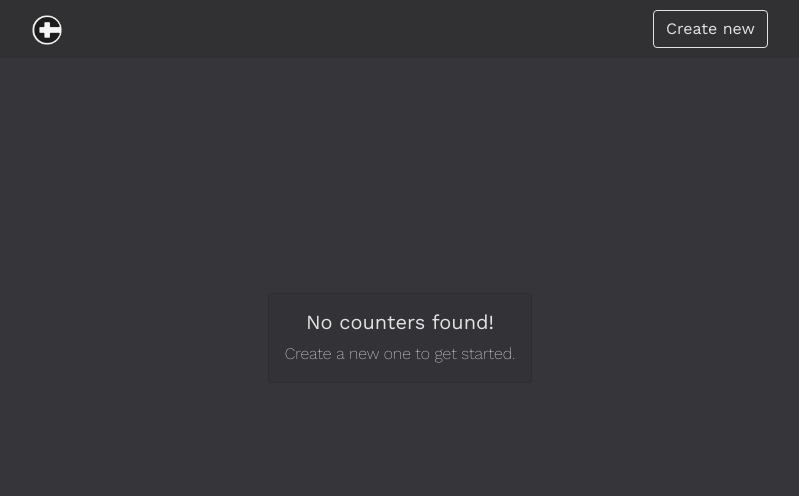
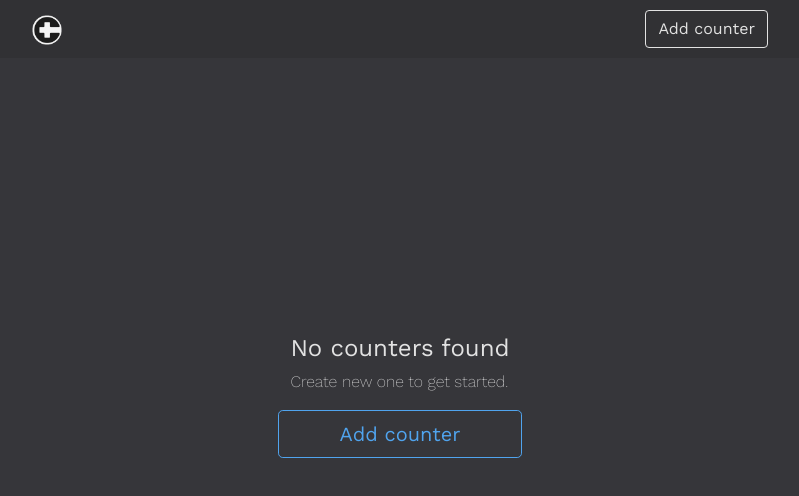
Before and after one commit to jeppelind/counter, a React (Create React App) app: page / in a window 1280 px wide. Shown: the top 496 px of the page, without its empty margins (240-1039 px from the left). Built offline with nearby package versions, Linux system fonts and the light colour scheme; some icons are missing; the HTML template or start-up script is replaced by a standard one.

Commit message:
Add create button to no counters view

```diff
--- a/package.json
+++ b/package.json
@@ -12,6 +12,7 @@
     "react-beautiful-dnd": "^13.1.0",
     "react-bootstrap": "^2.1.2",
     "react-dom": "^17.0.2",
+    "react-icons": "^4.11.0",
     "react-redux": "^7.2.6",
     "react-scripts": "5.0.0",
     "sass": "^1.49.9",
@@ -46,7 +47,7 @@
     "@types/jest": "^27.4.1",
     "@types/node": "^16.11.26",
     "@types/react": "^17.0.39",
-    "@types/react-dom": "^17.0.11",
-    "@types/react-beautiful-dnd": "^13.1.2"
+    "@types/react-beautiful-dnd": "^13.1.2",
+    "@types/react-dom": "^17.0.11"
   }
 }
--- a/src/features/counter/Counter.scss
+++ b/src/features/counter/Counter.scss
@@ -32,6 +32,14 @@ $colors: ('red': $red, 'blue': $blue, 'green': $green, 'yellow': $yellow,
   height: 70vh;
   align-items: center;
   width: fit-content;
+}
+.no-counters-parent .items {
+  flex-direction: column;
+  align-items: center;
+}
+.no-counters-parent .icon {
+  font-size: 6rem;
+  margin-bottom: 20px;
 }
 
 .counter-parent {
--- a/src/features/counter/Counters.tsx
+++ b/src/features/counter/Counters.tsx
@@ -1,16 +1,19 @@
 import React, { useState } from 'react';
-import { Card, Container } from 'react-bootstrap';
+import { Button, Container, Row } from 'react-bootstrap';
 import { DragDropContext, Droppable, DropResult } from 'react-beautiful-dnd';
+import { FaCircleInfo } from 'react-icons/fa6';
 import './Counter.scss';
 import Counter from './Counter';
 import EditCounterModal from './EditCounterModal';
 import { useAppDispatch, useAppSelector } from '../../app/hooks';
 import { reorder, selectCounterIds } from './counterSlice';
+import CreateCounterModal from './CreateCounterModal';
 
 const Counters = () => {
   const counterIds = useAppSelector(selectCounterIds);
   const [selectedId, setSelectedId] = useState('');
   const [showEditModal, setShowEditModal] = useState(false);
+  const [showCreateModal, setShowCreateModal] = useState(false);
   const dispatch = useAppDispatch();
 
   const handleDragEnd = (result: DropResult) => {
@@ -26,19 +29,22 @@ const Counters = () => {
   }
 
   const handleHideEdit = () => setShowEditModal(false);
+  const handleShowCreate = () => setShowCreateModal(true);
+  const handleHideCreate = () => setShowCreateModal(false);
 
   if (counterIds.length === 0) {
     return (
-      <Container className='no-counters-parent'>
-        <Card className='text-center'>
-          <Card.Body>
-            <Card.Title>No counters found!</Card.Title>
-            <Card.Text>
-              Create a new one to get started.
-            </Card.Text>
-          </Card.Body>
-        </Card>
-      </Container>
+      <>
+        <Container className='no-counters-parent'>
+          <Row className='items'>
+            <FaCircleInfo className='icon' />
+            <h4>No counters found</h4>
+            <p>Create new one to get started.</p>
+            <Button variant='outline-primary' size='lg' onClick={handleShowCreate}>Add counter</Button>
+          </Row>
+        </Container>
+        <CreateCounterModal isShowing={showCreateModal} onHide={handleHideCreate} />
+      </>
     )
   }
 
--- a/src/features/header/Header.tsx
+++ b/src/features/header/Header.tsx
@@ -20,7 +20,7 @@ const Header = () => {
               alt='Counter logo'
             />
           </Navbar.Brand>
-          <Button variant='outline-light' onClick={handleShow}>Create new</Button>
+          <Button variant='outline-light' onClick={handleShow}>Add counter</Button>
         </Container>
       </Navbar>
       <CreateCounterModal isShowing={showCreateModal} onHide={handleHide} />
```
Also changed, not shown: 1 other file (tests, documents, lock files or other folders).
